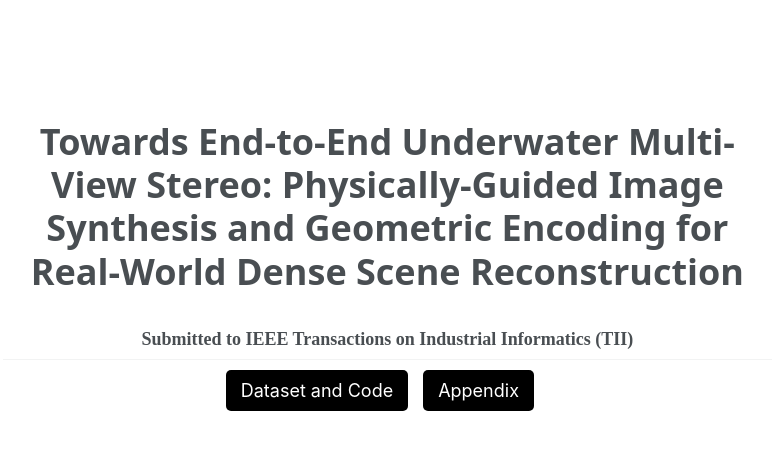
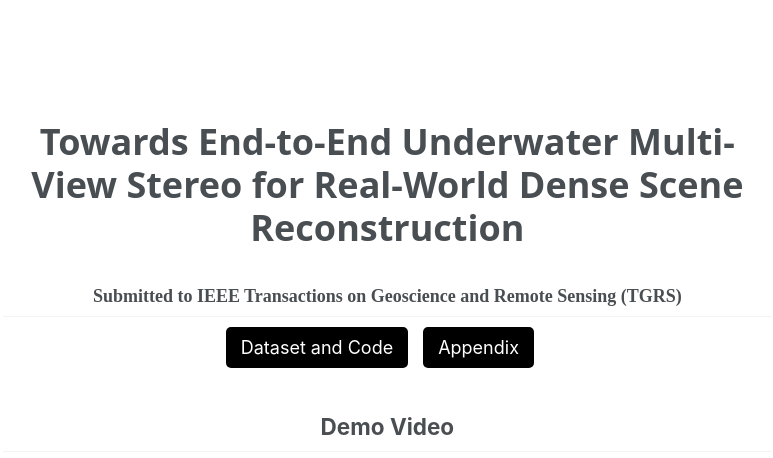
Before and after one commit to YANG-SOBER/UnderMVS, a Jekyll site: the page built from _pages/about.md, in a window 1280 px wide. Shown: the top 458 px of the page, without its empty margins (279-1052 px from the left). Built offline with Jekyll 4.4.1, drawn with Linux system fonts in a browser that asks for light colours; some of the changed text lies outside the part shown.

Commit message:
Update about.md

```diff
--- a/_pages/about.md
+++ b/_pages/about.md
@@ -18,9 +18,9 @@ layout: single
   }
 </style>
 
-<h1 style="text-align: center; font-size: 36px; font-family: 'system-ui';">Towards End-to-End Underwater Multi-View Stereo: Physically-Guided Image Synthesis and Geometric Encoding for Real-World Dense Scene Reconstruction</h1>
+<h1 style="text-align: center; font-size: 36px; font-family: 'system-ui';">Towards End-to-End Underwater Multi-View Stereo for Real-World Dense Scene Reconstruction</h1>
 <h2  style="text-align: center; font-size: 18px; font-family: 'Sama Devanagari';">
-    Submitted to IEEE Transactions on Industrial Informatics (TII)
+    Submitted to IEEE Transactions on Geoscience and Remote Sensing (TGRS)
 </h2>
 
 
@@ -47,5 +47,5 @@ layout: single
 </div>
 
 <div style="text-align: justify">
-We would like to express our gratitude to the editors and reviewers of TII for their time, efforts, and constructive comments.
+We would like to express our gratitude to the editors and reviewers for their time, efforts, and constructive comments.
 </div>
```
